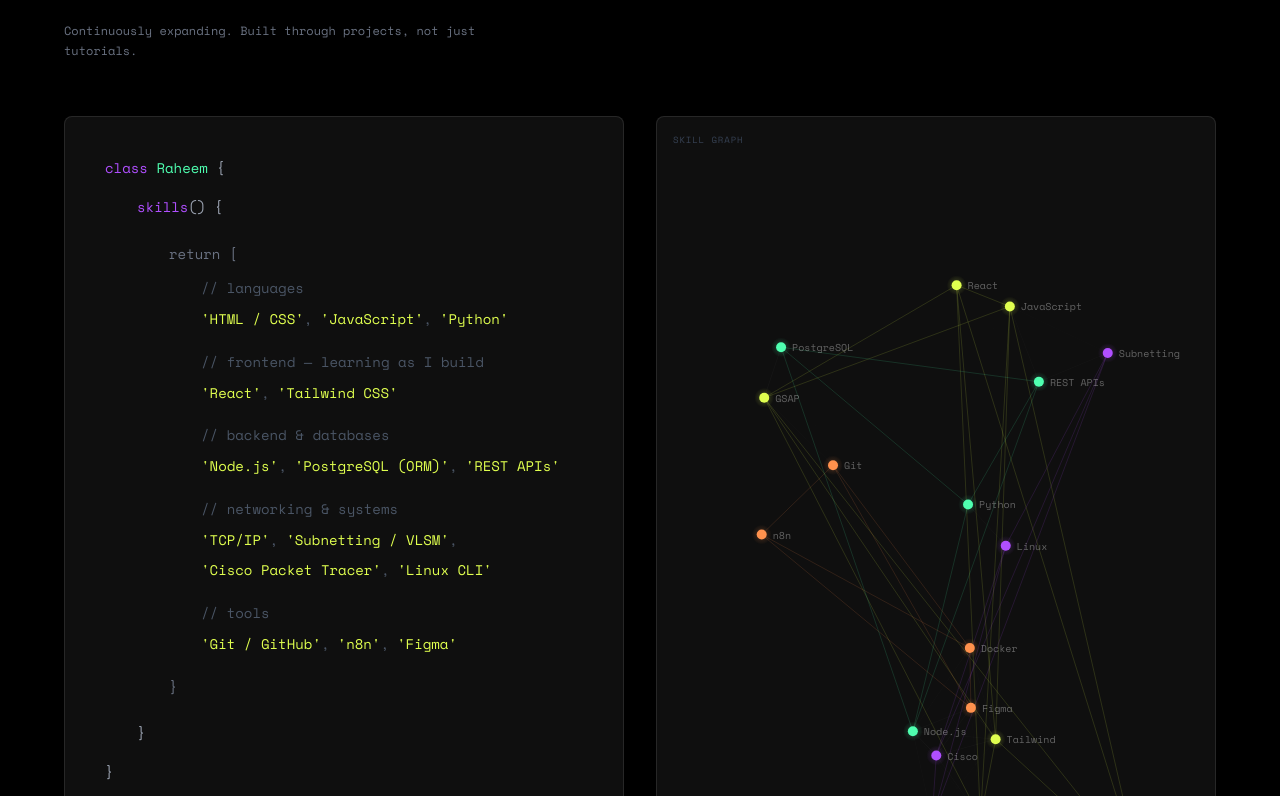
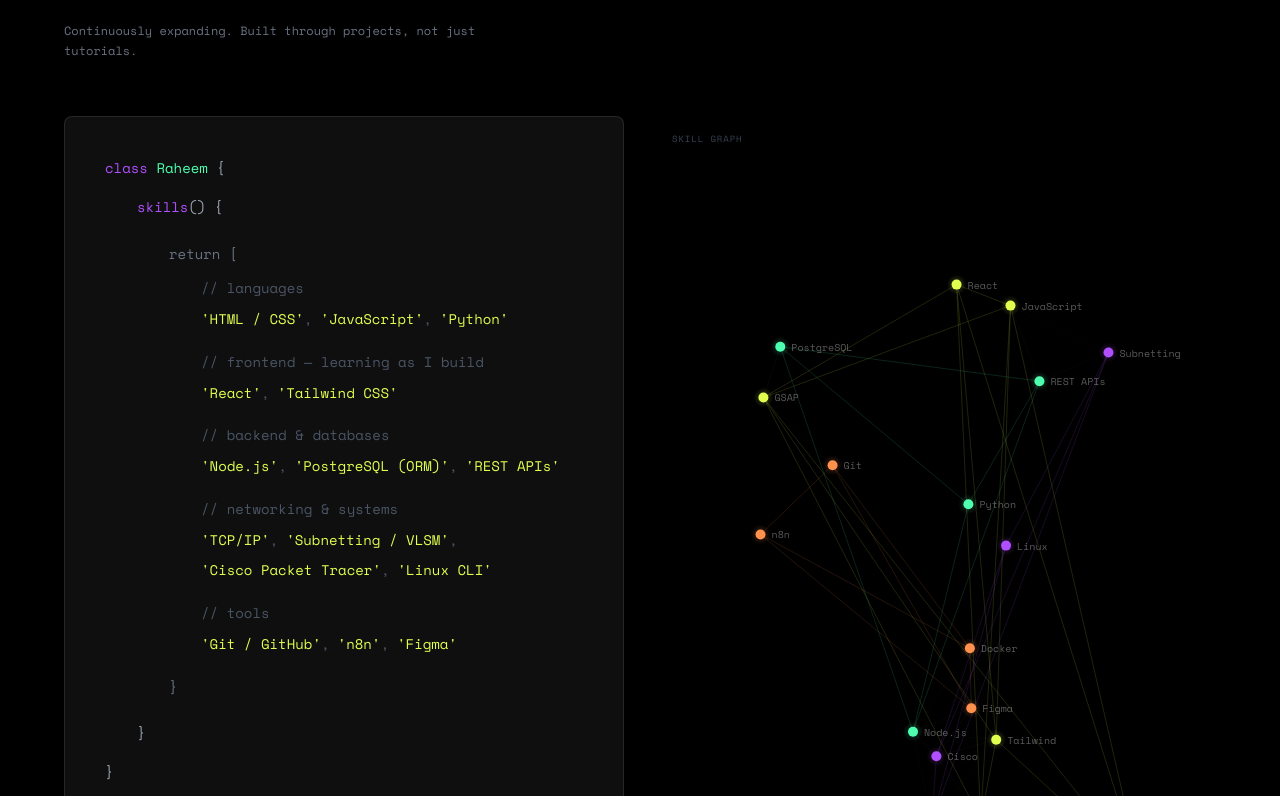
Before and after one commit to Raheem840/raheem_dev, a React (Vite) app: page / in a window 1280 px wide. Shown: the part 1784-2580 px from the top of the page. Built offline with nearby package versions, Linux system fonts and the light colour scheme.

Commit message:
refactor: update skill graph container styles and fix GitHub link in project data

```diff
--- a/src/components/sections/Skills.jsx
+++ b/src/components/sections/Skills.jsx
@@ -94,7 +94,7 @@
       </div>
 
       {/* Right — Obsidian-style skill graph */}
-      <div className="lg:w-1/2 min-h-[400px] lg:min-h-full bg-[#0f0f0f] border border-white/10 rounded-lg overflow-hidden relative">
+      <div className="lg:w-1/2 min-h-[400px] lg:min-h-full overflow-hidden relative">
         <p className="absolute top-4 left-4 font-mono text-[9px] text-gray-700 tracking-widest z-10">
           SKILL GRAPH
         </p>
--- a/src/data/projects.js
+++ b/src/data/projects.js
@@ -32,7 +32,7 @@
     longDesc: `Signal Extractor is an n8n automation workflow that runs on a schedule, pulling RSS feeds simultaneously from three sources: cybersecurity news, anime, and tech memes. The three streams merge, pass through a filter that strips noise, get aggregated, then piped into an AI model that processes the combined signal. Built to scratch a personal itch — staying across three very different corners of the internet without doomscrolling. The pipeline is modular: swap any feed node, adjust the filter logic, point it at a different model.`,
     tags: ['n8n', 'Automation', 'RSS', 'AI', 'Pipelines'],
     image: '/images/projects/signal-extractor.png',
-    github: 'null',
+    github: null,
     live: null,
   },
   {
```
